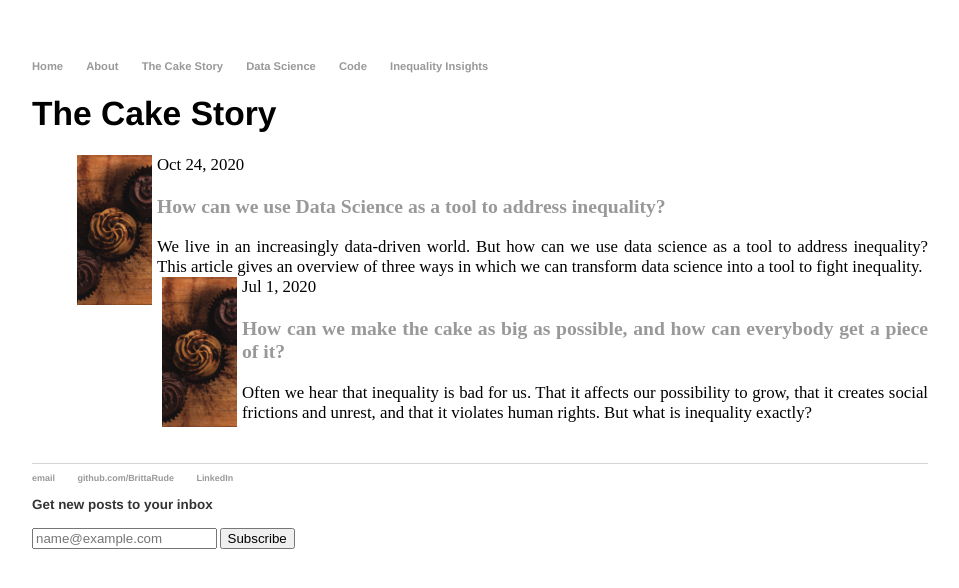
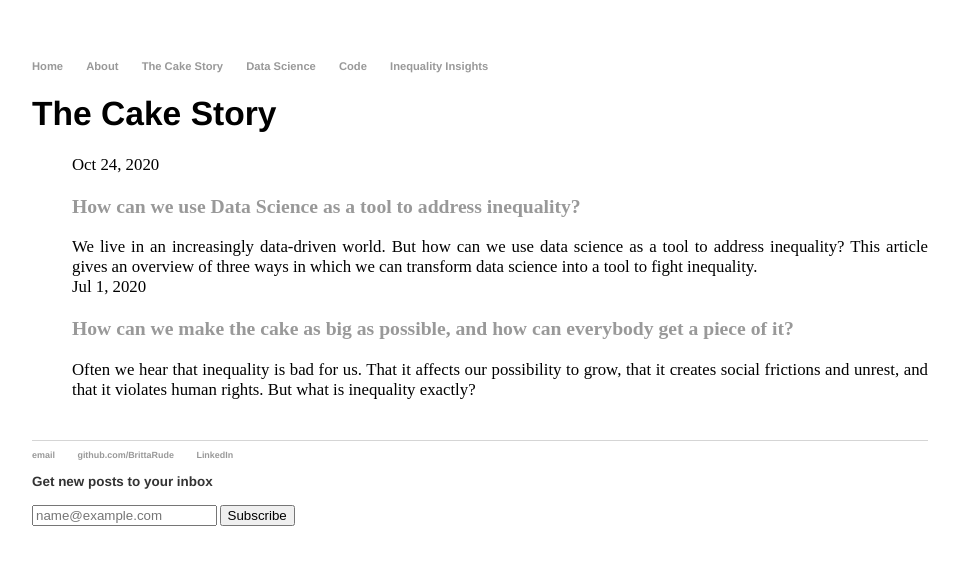
Before and after one commit to BrittaRude/BrittaRude.github.io, a Jekyll site: the page built from thecakestory/index.html, in a window 1280 px wide. Shown: the top 588 px of the page, without its empty margins (160-1119 px from the left). Built offline with Jekyll 4.4.1, drawn with Linux system fonts in a browser that asks for light colours.

Commit message:
Update index.html

```diff
--- a/thecakestory/index.html
+++ b/thecakestory/index.html
@@ -7,7 +7,6 @@
 	<ul class="posts">
 	  {% for post in site.categories.inputs_cakestory %}
 		<li>
-		<img src="{{post.image}}" alt="" class="blog-roll-image" hspace="5"></img>
 		{%- assign date_format = site.minima.date_format | default: "%b %-d, %Y" -%}<span class="post-meta">{{ post.date | date: date_format }} </span><h3><a href="{{ post.url }}" title="{{ post.title }}">{{ post.title }}</a></h3>
 		{{ post.myexcerpt }}
 		</li>
```
